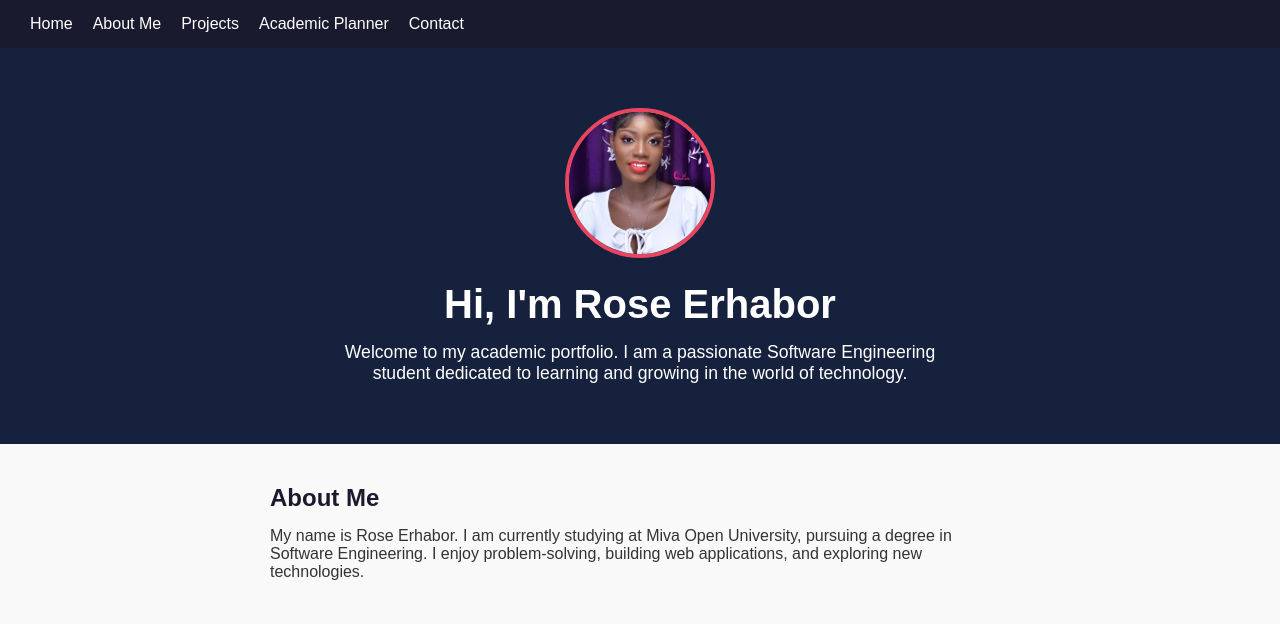
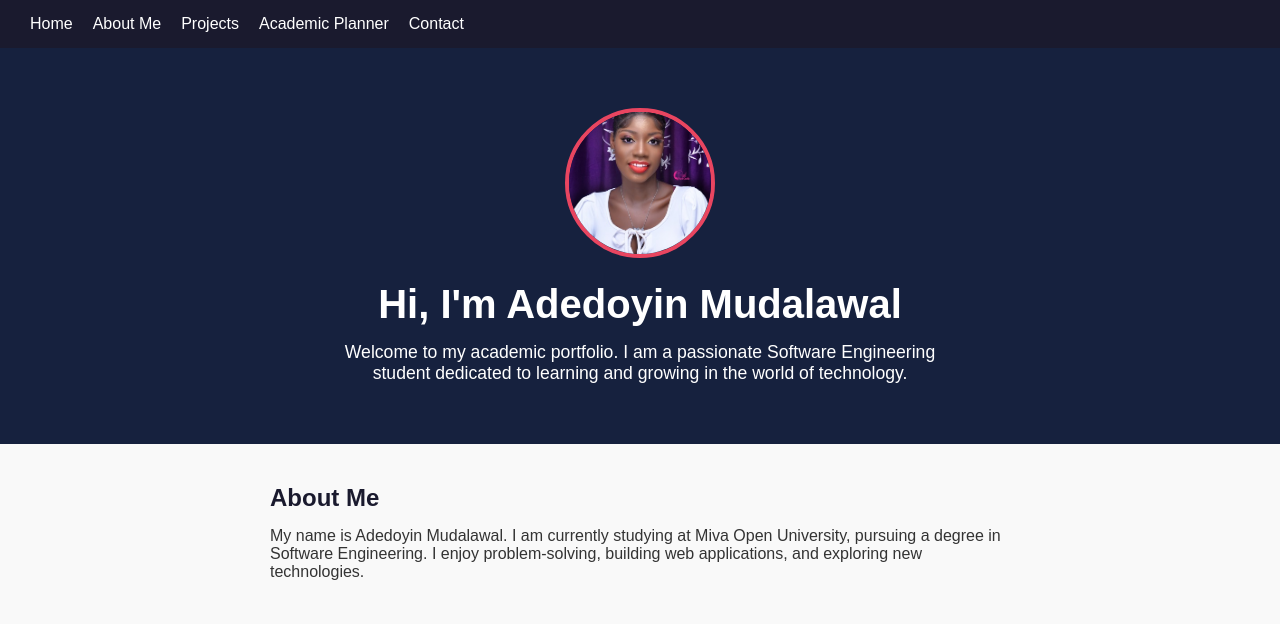
Before and after one commit to Mercy-E-O/LAB-ASSESSMENT, a plain HTML site: page index.html in a window 1280 px wide. Drawn offline with Linux system fonts and the light colour scheme.

Commit message:
Update name to Adedoyin Mudalawal

```diff
--- a/index.html
+++ b/index.html
@@ -3,7 +3,7 @@
 <head>
     <meta charset="UTF-8">
     <meta name="viewport" content="width=device-width, initial-scale=1.0">
-    <title>Rose Erhabor | Portfolio</title>
+    <title>Adedoyin Mudalawal | Portfolio</title>
     <link rel="stylesheet" href="css/style.css">
 </head>
 <body>
@@ -21,15 +21,15 @@
 
     <!-- Hero Section -->
     <section id="hero">
-        <img src="images/profile.jpg" alt="Rose Erhabor">
-        <h1>Hi, I'm Rose Erhabor</h1>
+        <img src="images/profile.jpg" alt="Adedoyin Mudalawal">
+        <h1>Hi, I'm Adedoyin Mudalawal</h1>
         <p>Welcome to my academic portfolio. I am a passionate Software Engineering student dedicated to learning and growing in the world of technology.</p>
     </section>
 
     <!-- Biography -->
     <section id="bio">
         <h2>About Me</h2>
-        <p>My name is Rose Erhabor. I am currently studying at Miva Open University, pursuing a degree in Software Engineering. I enjoy problem-solving, building web applications, and exploring new technologies.</p>
+        <p>My name is Adedoyin Mudalawal. I am currently studying at Miva Open University, pursuing a degree in Software Engineering. I enjoy problem-solving, building web applications, and exploring new technologies.</p>
     </section>
 
 </body>
```
Also changed, not shown: about.html (+1 -1 lines), contact.html (+1 -1 lines), planner.html (+1 -1 lines), projects.html (+1 -1 lines).
